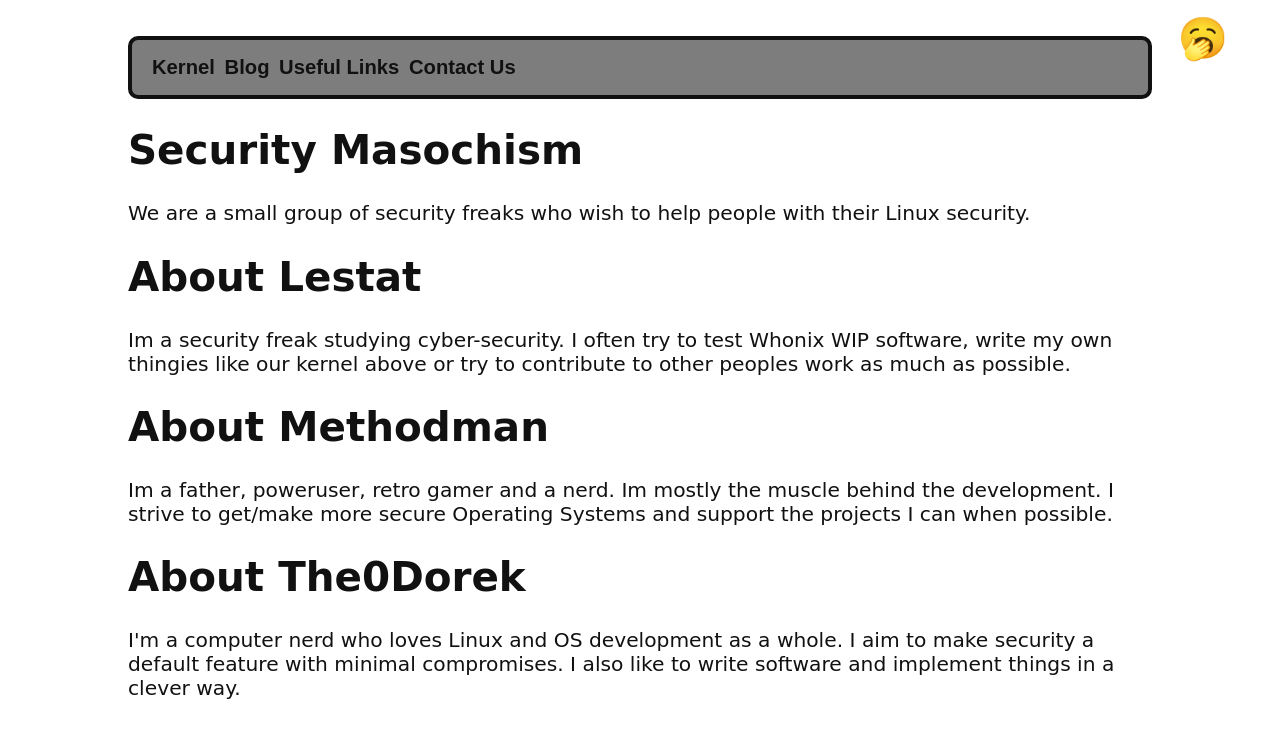
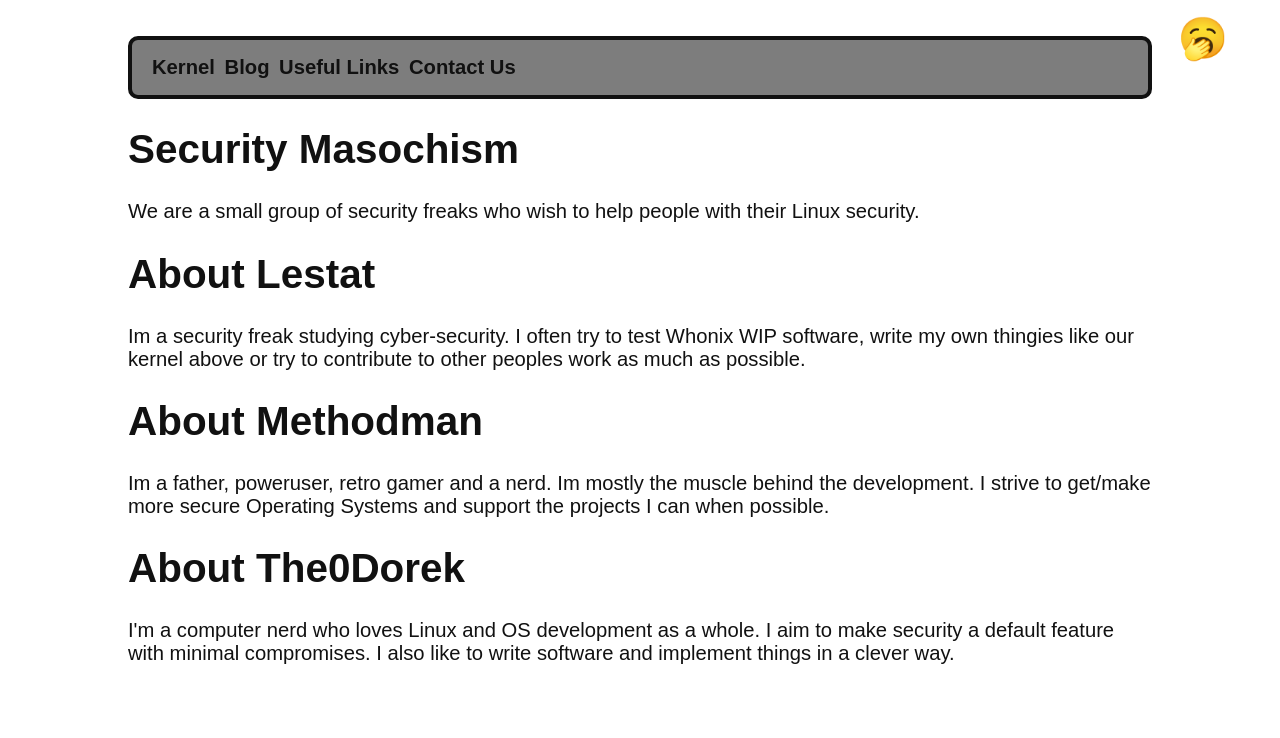
Before and after one commit to anon-lestat/anon-lestat.github.io, a plain HTML site: page index.html in a window 1280 px wide. Drawn offline with Linux system fonts and the light colour scheme.

Commit message:
Update simple.css

```diff
--- a/css/simple.css
+++ b/css/simple.css
@@ -1,5 +1,5 @@
 body {
-  font-family: cursive;
+  font-family: Fantasy;
   color: #111111;
   margin-left: auto;
   margin-right: auto;
```
